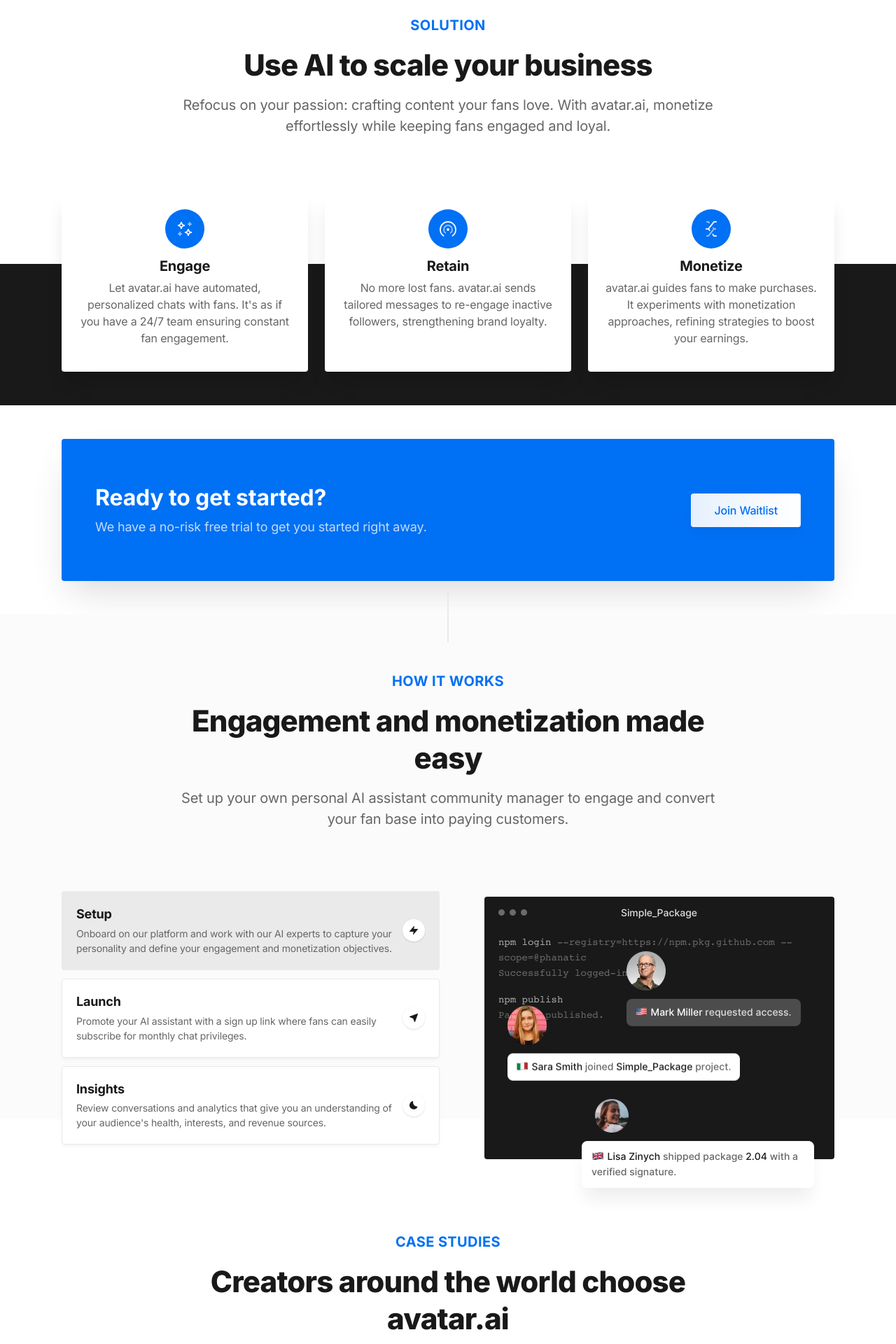
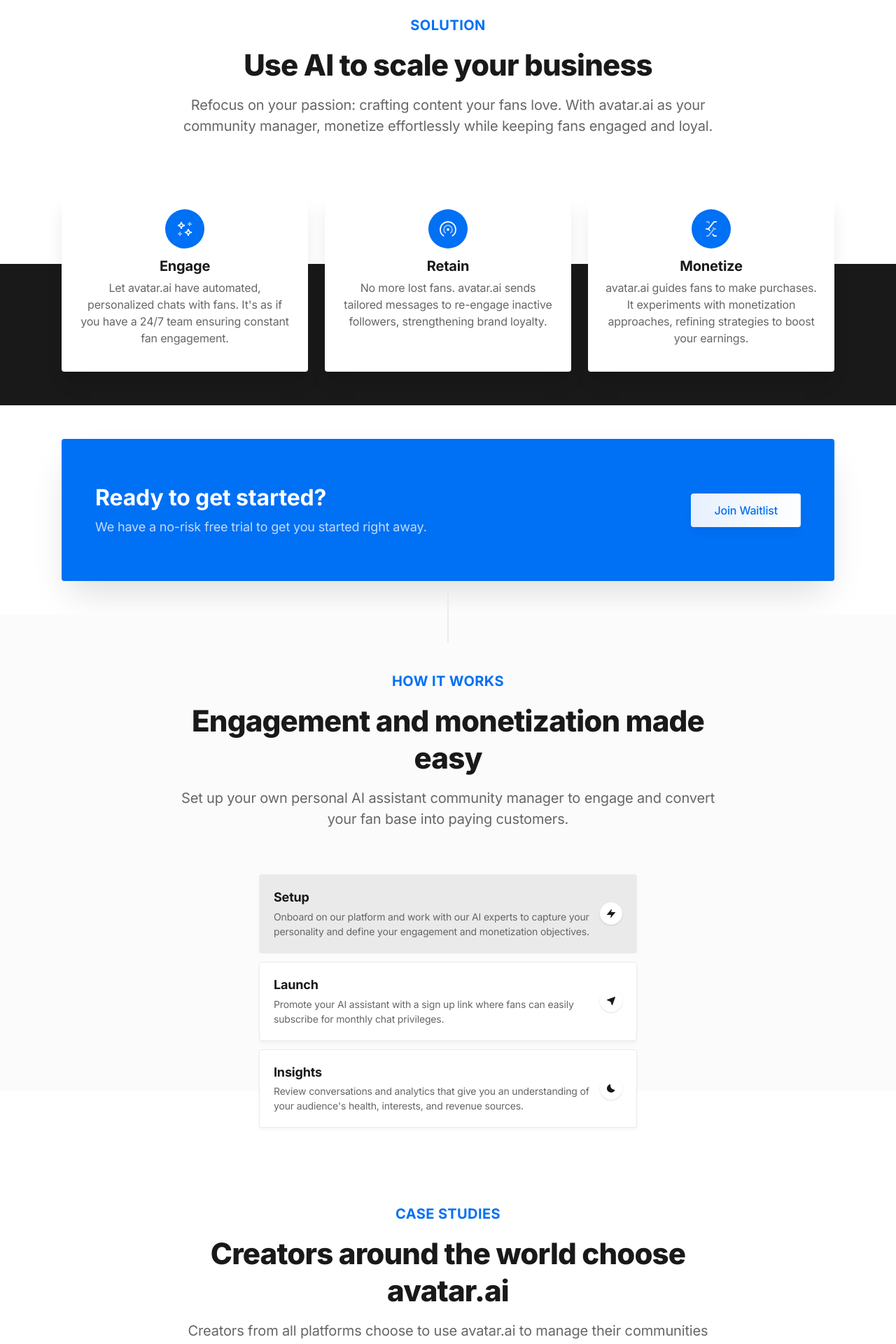
Before and after one commit to avatar-core/avatar-core.github.io, a Next.js app: page / in a window 1280 px wide. Shown: the part 1400-3320 px from the top of the page at 70% size. Built offline with nearby package versions, Linux system fonts and the light colour scheme.

Commit message:
Remove how it works images

```diff
--- a/components/faqs.tsx
+++ b/components/faqs.tsx
@@ -2,16 +2,16 @@
 
 const QUESTIONS = [
   {
-    question: "How does Avatar AI work?",
+    question: "How does avatar.ai work?",
     answer:
       `Our platform's onboarding process collects information on your personality, audience demographics, and monetization objectives. ` +
       `Our team's AI engineers will then create an AI community manager for you to distribute to your fans through a secure link. ` +
-      `Avatar AI will then continually message, engage, and monetize your audience anywhere and anytime.`,
+      `avatar.ai will then continually message, engage, and monetize your audience anywhere and anytime.`,
   },
   {
-    question: "How much does Avatar AI cost?",
+    question: "How much does avatar.ai cost?",
     answer:
-      "Avatar AI has a free trial period of a month. Subscriptions start at $25 per month.",
+      "There is a free trial period for a month. Subscriptions start at $25 per month afterwards.",
   },
   {
     question: "Who owns my data?",
@@ -26,7 +26,7 @@
   {
     question: "How am I paid?",
     answer:
-      "Creators are paid on a monthly basis. Payment solutions include direct ACH transfers, Paypal, and Zelle.",
+      "Creators are paid on a monthly basis. Payment methods include direct ACH transfers, Paypal, and Zelle.",
   },
 ] as const;
 
@@ -42,7 +42,6 @@
             </div>
             <h2 className="h2">Questions & Answers</h2>
           </div>
-
           {/* Faqs */}
           <ul className="max-w-3xl mx-auto pl-12">
             {QUESTIONS.map((q, i) => (
@@ -50,10 +49,10 @@
                 {q.answer}
               </Accordion>
             ))}
-            <span
-              className="block border-t border-gray-200"
-              aria-hidden="true"
-            ></span>
+            {/*<span*/}
+            {/*  className="block border-t border-gray-200"*/}
+            {/*  aria-hidden="true"*/}
+            {/*/>*/}
           </ul>
         </div>
       </div>
--- a/components/how.tsx
+++ b/components/how.tsx
@@ -6,7 +6,6 @@
 import FeaturesElement01 from "@/public/images/features-home-element-01.png";
 import FeaturesElement02 from "@/public/images/features-home-element-02.png";
 import FeaturesElement03 from "@/public/images/features-home-element-03.png";
-import TopImage from "@/public/images/features-top-image.png";
 import { Transition } from "@headlessui/react";
 
 const DEFAULT_IMAGES = [
@@ -132,7 +131,8 @@
           <div className="md:grid md:grid-cols-12 md:gap-6">
             {/* Content */}
             <div
-              className="max-w-xl md:max-w-none md:w-full mx-auto md:col-span-7 lg:col-span-6 md:mt-6"
+              className="mx-auto md:w-full md:max-w-none max-w-xl col-span-6 col-start-4"
+              // className="max-w-xl md:max-w-none md:w-full mx-auto md:col-start-3 md:col-span-6 md:mt-6"
               data-aos="fade-right"
             >
               {/*<div className="md:pr-4 lg:pr-12 xl:pr-16 mb-8">*/}
@@ -179,35 +179,35 @@
             </div>
 
             {/* Tabs items */}
-            <div className="max-w-xl md:max-w-none md:w-full mx-auto md:col-span-5 lg:col-span-6 my-8 md:mb-0 md:order-1">
-              <div className="transition-all">
-                <div
-                  className="relative flex flex-col text-center lg:text-right"
-                  data-aos="zoom-y-out"
-                  ref={tabs}
-                >
-                  {SOLUTIONS.map((s) => (
-                    <Transition
-                      key={s.id}
-                      show={tab === s.id}
-                      className="w-full"
-                      enter="transition ease-in-out duration-700 transform order-first"
-                      enterFrom="opacity-0 translate-y-16"
-                      enterTo="opacity-100 translate-y-0"
-                      leave="transition ease-in-out duration-300 transform absolute"
-                      leaveFrom="opacity-100 translate-y-0"
-                      leaveTo="opacity-0 -translate-y-16"
-                      beforeEnter={() => heightFix()}
-                      unmount={false}
-                    >
-                      <div className="relative inline-flex flex-col">
-                        {s.images}
-                      </div>
-                    </Transition>
-                  ))}
-                </div>
-              </div>
-            </div>
+            {/*<div className="max-w-xl md:max-w-none md:w-full mx-auto md:col-span-6 my-8 md:mb-0 md:order-1">*/}
+            {/*  <div className="transition-all">*/}
+            {/*    <div*/}
+            {/*      className="relative flex flex-col text-center lg:text-right"*/}
+            {/*      data-aos="zoom-y-out"*/}
+            {/*      ref={tabs}*/}
+            {/*    >*/}
+            {/*      {SOLUTIONS.map((s) => (*/}
+            {/*        <Transition*/}
+            {/*          key={s.id}*/}
+            {/*          show={tab === s.id}*/}
+            {/*          className="w-full"*/}
+            {/*          enter="transition ease-in-out duration-700 transform order-first"*/}
+            {/*          enterFrom="opacity-0 translate-y-16"*/}
+            {/*          enterTo="opacity-100 translate-y-0"*/}
+            {/*          leave="transition ease-in-out duration-300 transform absolute"*/}
+            {/*          leaveFrom="opacity-100 translate-y-0"*/}
+            {/*          leaveTo="opacity-0 -translate-y-16"*/}
+            {/*          beforeEnter={() => heightFix()}*/}
+            {/*          unmount={false}*/}
+            {/*        >*/}
+            {/*          <div className="relative inline-flex flex-col">*/}
+            {/*            {s.images}*/}
+            {/*          </div>*/}
+            {/*        </Transition>*/}
+            {/*      ))}*/}
+            {/*    </div>*/}
+            {/*  </div>*/}
+            {/*</div>*/}
           </div>
         </div>
       </div>
--- a/components/problem.tsx
+++ b/components/problem.tsx
@@ -40,7 +40,7 @@
     id: 2,
     title: "Retain",
     description:
-      "Maintaining fan interest and attention amidst fierce competition is tough.",
+      "Maintaining fan interest and attention amidst fierce competition among creators is tough.",
     icon: (
       <g fill="none" fillRule="evenodd">
         <rect
--- a/components/solution.tsx
+++ b/components/solution.tsx
@@ -121,7 +121,7 @@
             <h2 className="h2 mb-4">Use AI to scale your business</h2>
             <p className="text-xl text-gray-600">
               Refocus on your passion: crafting content your fans love. With
-              avatar.ai, monetize effortlessly while keeping fans engaged and
+              avatar.ai as your community manager, monetize effortlessly while keeping fans engaged and
               loyal.
             </p>
           </div>
```
